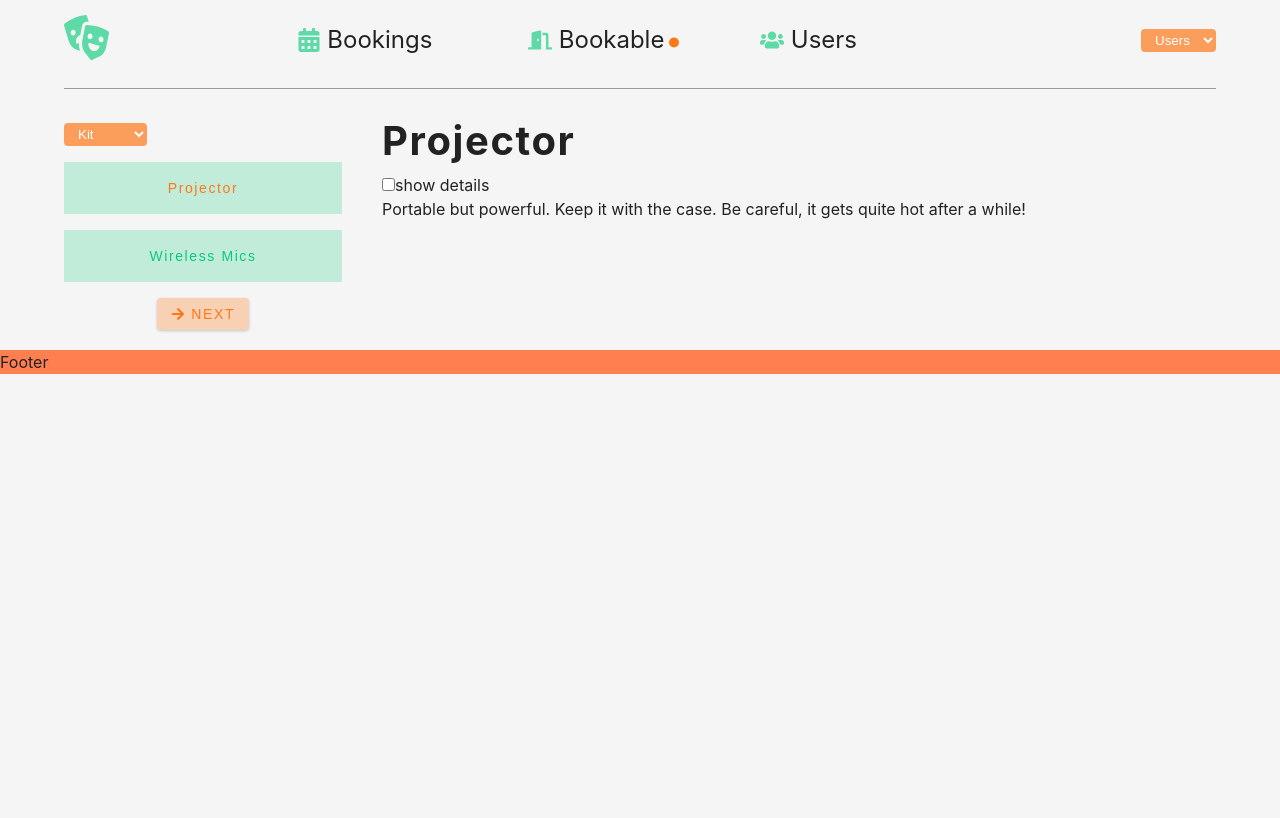
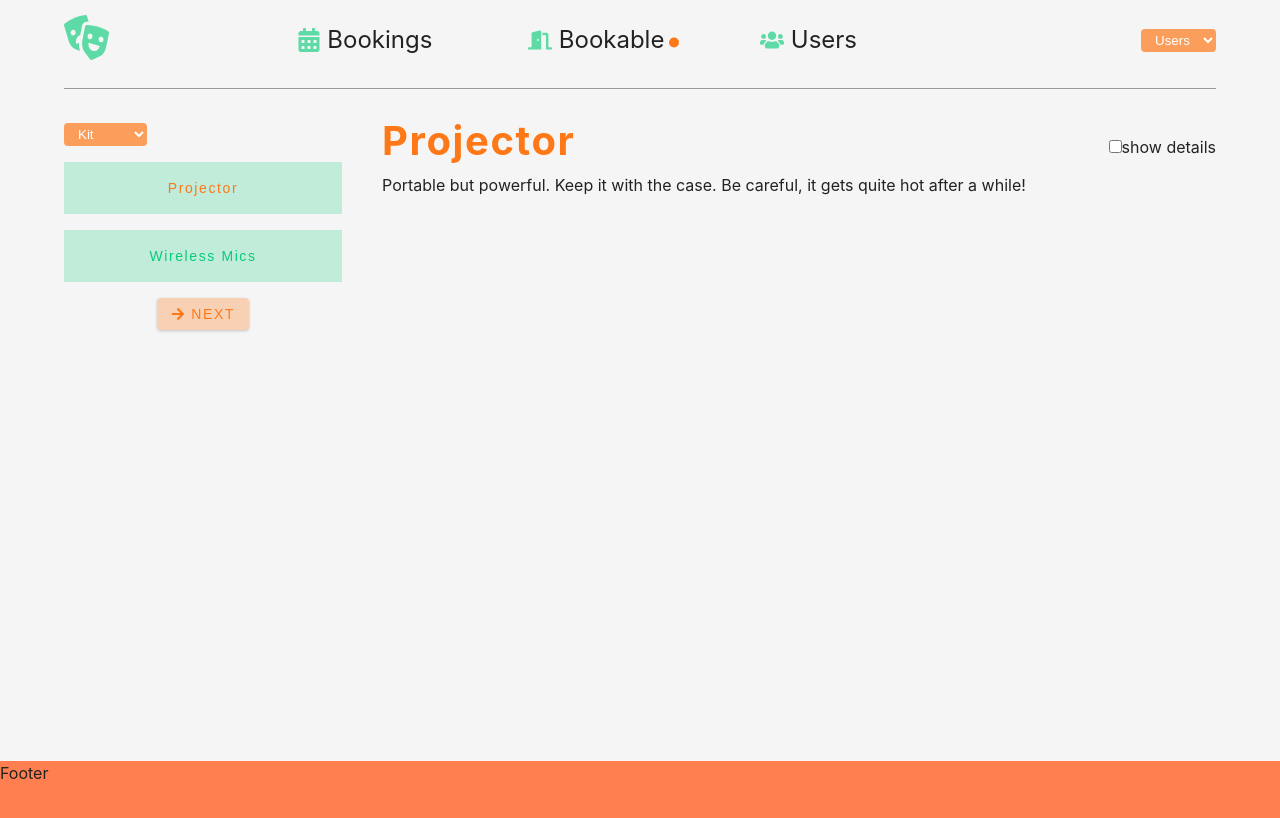
Before and after one commit to VladiVK/react-ts-bookable, a React (Create React App) app: page /bookable in a window 1280 px wide. Shown: the top 818 px of the page. Built offline with nearby package versions, Linux system fonts and the light colour scheme.

Commit message:
style: update footer`s page position

```diff
--- a/src/components/bookableListDetails/BookableListDetails.tsx
+++ b/src/components/bookableListDetails/BookableListDetails.tsx
@@ -2,16 +2,17 @@ import React from 'react';
 import { useAppDispatch, useAppSelector } from '../../hooks/hooks';
 import { days, sessions } from '../../utils/static.json';
 import { changeDetailsStatus } from '../../store/bookablesSlice/bookables_slice';
+import { BookableListDetailsWrapper } from './style';
 
 const BookableListDetails = () => {
   const dispatch = useAppDispatch();
   const { bookable, hasDetails } = useAppSelector((state) => state.bookables);
   return (
-    <div className='bookable-details'>
-      <div className='bookable-details__item'>
-        <div className='bookable-details__item--header'>
-          <h2 className='bookable-details__item--title'>{bookable.title}</h2>
-          <span className='bookable-details__item--controls'>
+    <BookableListDetailsWrapper>
+      <div className='details__item'>
+        <div className='details__item--header'>
+          <h2 className='details__item--title'>{bookable.title}</h2>
+          <span className='details__item--controls'>
             <label htmlFor='details'>
               <input
                 type='checkbox'
@@ -28,9 +29,9 @@ const BookableListDetails = () => {
         <p>{bookable.notes}</p>
 
         {hasDetails && (
-          <div className='bookable-details__item--specialities'>
+          <div className='details__item--specialities'>
             <h3>Availability</h3>
-            <div className='bookable-details__item--availability'>
+            <div className='details__item--availability'>
               <ul>
                 {bookable.days.map((d) => (
                   <li key={d}>{days[d]}</li>
@@ -45,7 +46,7 @@ const BookableListDetails = () => {
           </div>
         )}
       </div>
-    </div>
+    </BookableListDetailsWrapper>
   );
 };
 
--- a/src/components/bookableListDetails/style.js
+++ b/src/components/bookableListDetails/style.js
@@ -1,3 +1,20 @@
 import styled from 'styled-components';
 
-export const BookableListDetailsWrapper = styled.div``;
+export const BookableListDetailsWrapper = styled.div`
+  .details__item--header {
+    @media (min-width: 992px) {
+      display: flex;
+      align-items: center;
+      justify-content: space-between;
+    }
+  }
+  .details__item--title {
+    color: var(--clr-orange);
+  }
+  .details__item--controls {
+  }
+  .details__item--specialities {
+  }
+  .details__item--availability {
+  }
+`;
--- a/src/components/footer/style.js
+++ b/src/components/footer/style.js
@@ -2,4 +2,5 @@ import styled from 'styled-components';
 
 export const FooterWrapper = styled.div`
   background: coral;
+  height: var(--footer-height);
 `;
--- a/src/index.css
+++ b/src/index.css
@@ -20,6 +20,9 @@
   --dark-shadow: 0 5px 15px rgba(0, 0, 0, 0.2);
   --max-width: 1170px;
   --fixed-width: 620px;
+
+  --navbar-height: 5rem;
+  --footer-height: 5rem;
 }
 /* GLOBAL STYLES */
 
@@ -126,6 +129,11 @@ p {
   width: 90vw;
   margin: 0 auto;
   max-width: var(--max-width);
+}
+
+.page-100-vh {
+  margin-top: 2rem;
+  min-height: calc(100vh - var(--navbar-height) - var(--footer-height));
 }
 
 @keyframes spinner {
--- a/src/pages/bookable/BookablePage.tsx
+++ b/src/pages/bookable/BookablePage.tsx
@@ -3,7 +3,7 @@ import { BookablesList } from '../../components';
 import { BookablesPageWrapper } from './style';
 const BookablePage = () => {
   return (
-    <BookablesPageWrapper className='container-center'>
+    <BookablesPageWrapper className='container-center page-100-vh'>
       <BookablesList />
     </BookablesPageWrapper>
   );
--- a/src/pages/bookable/style.js
+++ b/src/pages/bookable/style.js
@@ -1,5 +1,3 @@
 import styled from 'styled-components';
 
-export const BookablesPageWrapper = styled.main`
-  margin-top: 2rem;
-`;
+export const BookablesPageWrapper = styled.main``;
```
